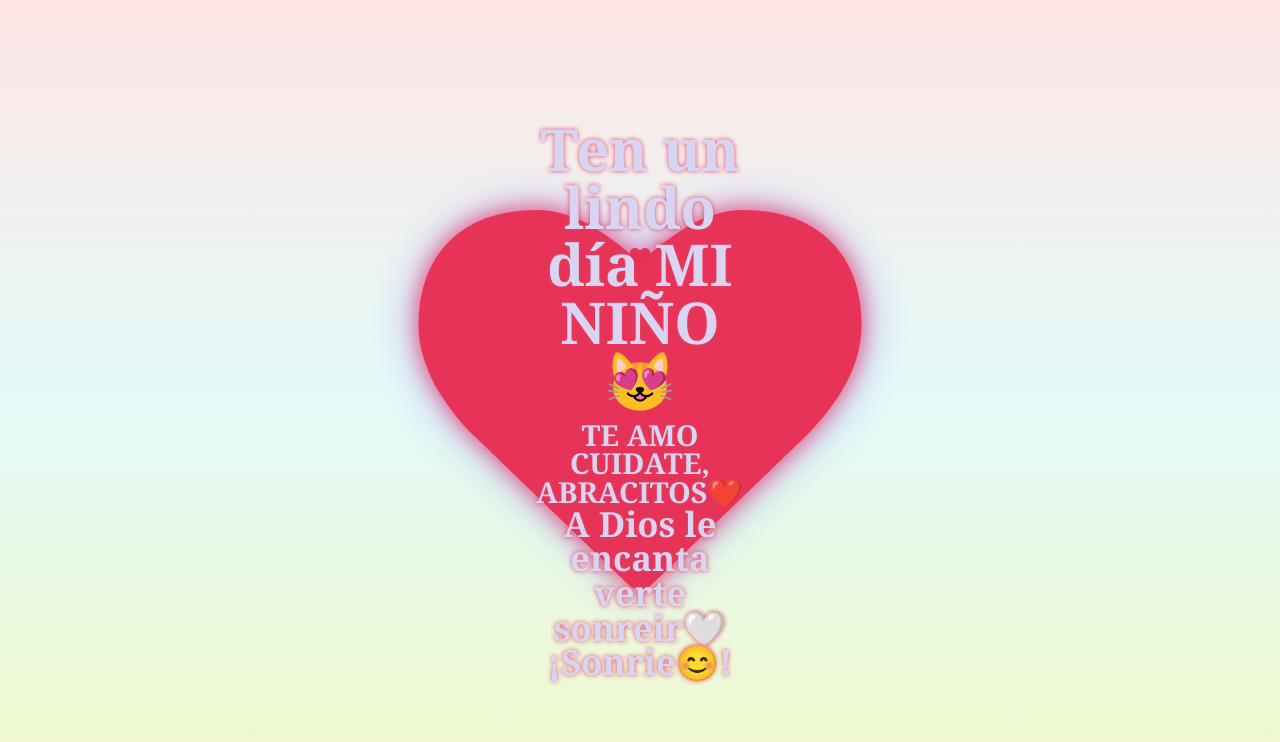
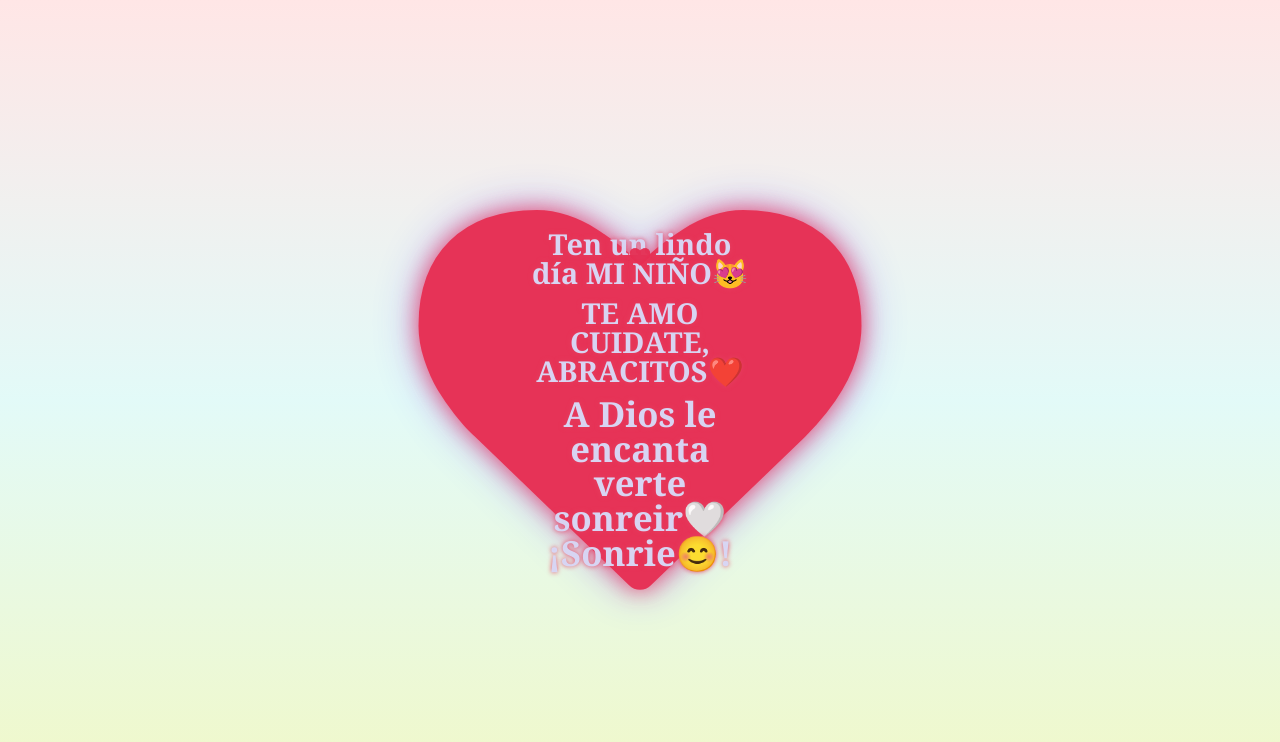
Before and after one commit to LILYRH/12, a plain HTML site: page index.html in a window 1280 px wide. Drawn offline with Linux system fonts and the light colour scheme.

Commit message:
Update index.html
Signed-off-by: R..... <lilirodriguezhuancas@gmail.com>

```diff
--- a/index.html
+++ b/index.html
@@ -50,7 +50,7 @@
             text-shadow: 0 0 5px rgb(230, 64, 97);
         }
 
-        .container .content h1 {
+        .container .content h2 {
             font-size: 50px;
             margin-bottom: 10px;
         }
@@ -89,7 +89,7 @@
 <body>
     <div class="container fa fa-heart">
         <div class="content">
-            <h1>Ten un lindo día MI NIÑO😻</h1>
+            <h2>Ten un lindo día MI NIÑO😻</h2>
             <h2>TE AMO CUIDATE, ABRACITOS❤️</h2>
             <h3>A Dios le encanta verte sonreir🤍¡Sonrie😊!
         </div>
```
